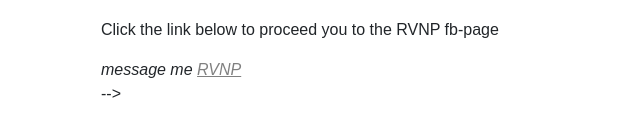
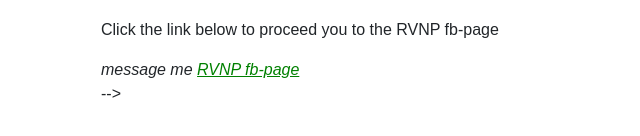
Before and after one commit to benjorcabz/rvnp, a plain HTML site: page index.html in a window 1280 px wide. Shown: the part 562-698 px from the top of the page, without its empty margins (319-959 px from the left). Drawn offline with nearby package versions, Linux system fonts and the light colour scheme; some packages are replaced by stand-ins of ours; a script that the page names is missing.

Commit message:
Update index.html

```diff
--- a/index.html
+++ b/index.html
@@ -171,7 +171,7 @@
 <p> To know your KLCIS Client API Secret</p>
 	<p> Click the link below to proceed you to the RVNP fb-page</p>
 	<div class="box">
-            <i>message me <a style="color:grey; text-decoration:underline;" href="https://www.facebook.com/justsmilewifi.net/">RVNP</a></i>
+            <i>message me <a style="color:green; text-decoration:underline;" href="https://www.facebook.com/justsmilewifi.net/">RVNP fb-page</a></i>
             <!-- Tolong jangan dihilangkan bagian ini-->
         </div> -->
 
```
